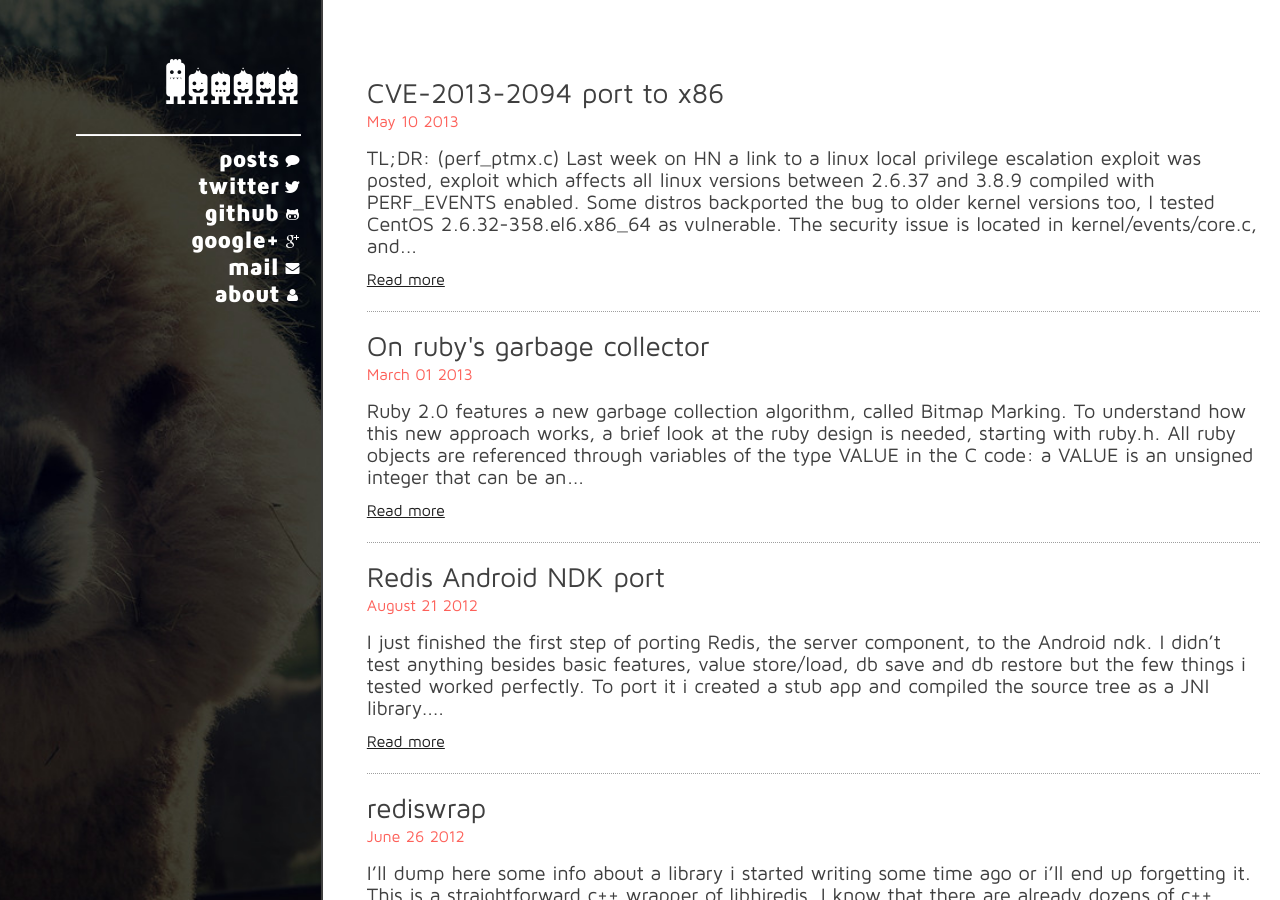
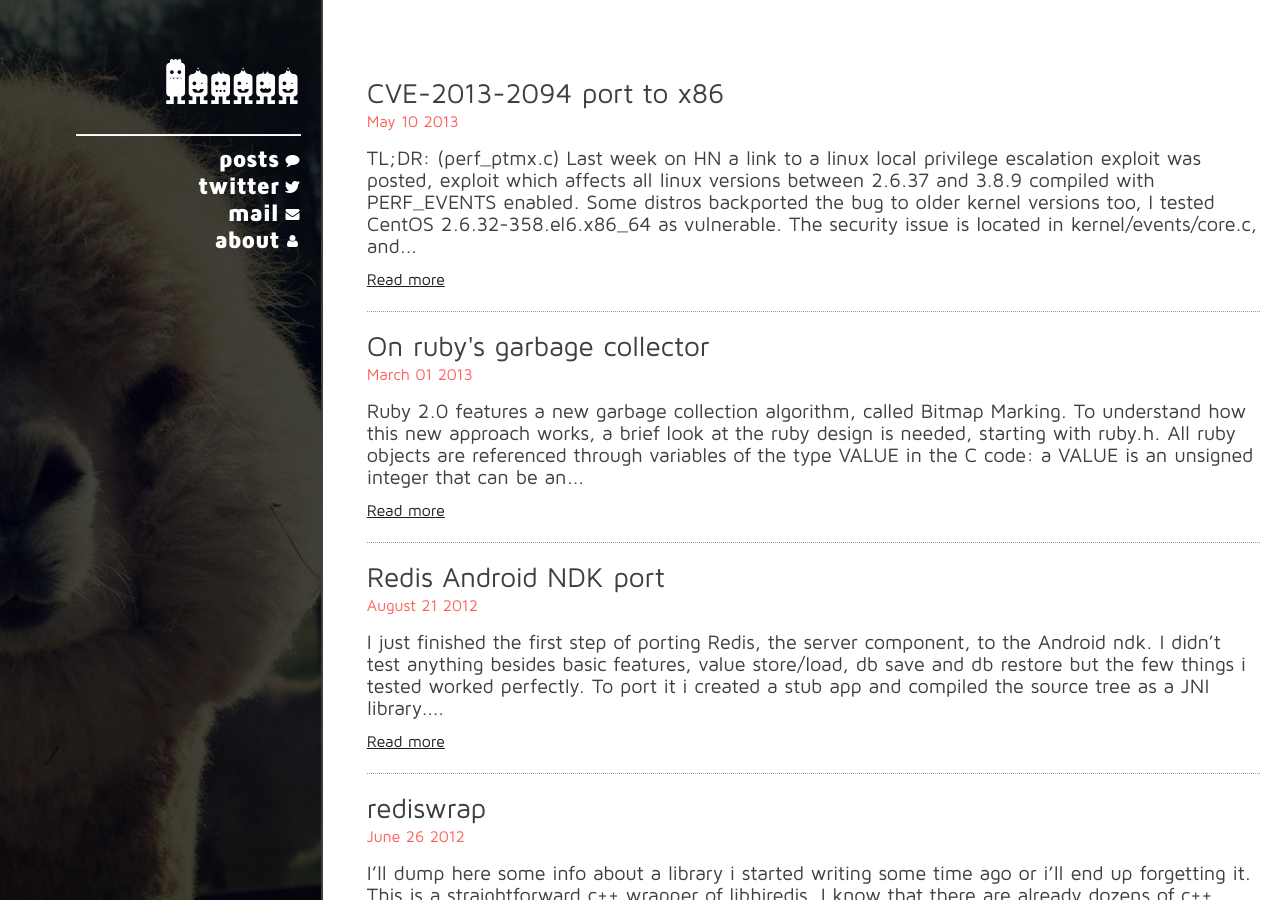
Before and after one commit to rikiji/rikiji.it, a Jekyll site: the page built from index.html, in a window 1280 px wide and 900 px high. Built offline with Jekyll 4.4.1, drawn with Linux system fonts in a browser that asks for light colours.

Commit message:
Update default.html

```diff
--- a/_layouts/default.html
+++ b/_layouts/default.html
@@ -42,8 +42,6 @@
 	  <ul class="unstyled">
 	    <li><a href="http://{{ site.domain }}/posts.html">posts</a> <i class="icon-comment"></i> </li>
 	    <li><a target="_blank" href="https://twitter.com/rikiji">twitter</a> <i class="icon-twitter"></i></li>
-	    <li><a target="_blank" href="https://github.com/rikiji">github</a> <i class="icon-github-alt"></i></li>
-	    <li><a target="_blank" href="https://plus.google.com/108443252369367751910?rel=author">google+</a> <i class="icon-google-plus"></i></li>
 	    <li><a class="mail" href="mailto:rikiji foo rikiji dot it">mail</a> <i class="icon-envelope-alt"></i></li>
 	    <li><a href="http://{{ site.domain }}/about.html">about</a> <i class="icon-user"></i></li>
 	  </ul>
```
